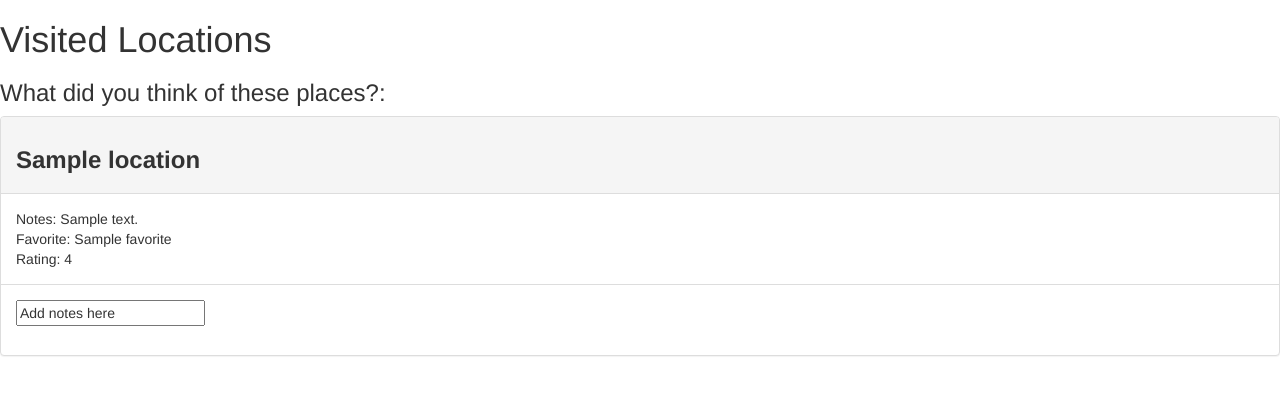
After one commit to BeeNeal/hit_the_spot_neighborhood_exploration, a Flask app: template templates/visited.html in a window 1280 px wide. The commit adds this page. Shown: the top 395 px of the page. Run offline with Flask 2, Linux system fonts and the light colour scheme; the template is opened without the code that fills it: most values are stand-ins (such as "Sample title", 1, 10 or a date in 2020); some libraries are stand-ins or nearby versions.

Commit message:
working bootstrap - have accordion, but WIP actual collapse - added userLoc notes update

```diff
--- a/server.py
+++ b/server.py
@@ -207,12 +207,15 @@ def display_places_visited():
     places_visited = visited_list(session['user_id'])
     num_places = len(places_visited)
     if num_places:
-        return render_template('places_visited.html',
-                               places=places_visited,
-                               num_places=num_places)
+        return render_template('visited.html', places=places_visited)
+            # 'places_visited.html',
+            #                    places=places_visited,
+            #                    num_places=num_places)
     else:
-        flash("Visited any of these places yet?")
-        return redirect('/destinations')
+        return render_template('visited.html', places=places_visited)
+    # else:
+    #     flash("Visited any of these places yet?")
+    #     return redirect('/destinations')
 
 
 if __name__ == "__main__":
--- a/templates/base.html
+++ b/templates/base.html
@@ -1,8 +1,11 @@
 <html>
 <head>
-<!-- Use the below 2 links for mapbox-->
-<script src='https://api.mapbox.com/mapbox-gl-js/v0.44.0/mapbox-gl.js'></script>
-<link href='https://api.mapbox.com/mapbox-gl-js/v0.44.0/mapbox-gl.css' rel='stylesheet' />
+
+<link rel="stylesheet" href="https://maxcdn.bootstrapcdn.com/bootstrap/3.3.7/css/bootstrap.min.css">
+<script src="https://ajax.googleapis.com/ajax/libs/jquery/3.3.1/jquery.min.js"></script>
+<script src="https://maxcdn.bootstrapcdn.com/bootstrap/3.3.7/js/bootstrap.min.js"></script>
+
+
 <link href='static/styles.css' rel='stylesheet' />
 
 
--- /dev/null
+++ b/templates/visited.html
@@ -0,0 +1,59 @@
+{% extends 'base.html' %}
+
+{% block title %}
+Visited Locations
+{% endblock %}
+
+{% block content %}
+<div><h1>Visited Locations</h1></div>
+<div><h3>What did you think of these places?:</h3></div>
+
+{% for place in places  %}
+
+<div class="panel-group" id="accordion" role="tablist" aria-multiselectable="true">
+  <div class="panel panel-default">
+    <div class="panel-heading" role="tab" id="headingOne">
+      <h4 class="panel-title">
+        <a role="button" data-toggle="collapse" data-parent="#accordion" href="#collapseOne" aria-expanded="true" aria-controls="collapseOne">
+          <h3><b>{{ place.location.name }}</b></h3>
+        </a>
+      </h4>
+    </div>
+    <div id="collapseOne" class="panel-collapse collapse in" role="tabpanel" aria-labelledby="headingOne">
+      <div class="panel-body">
+        <div>Notes: {{ place.notes }}</div>
+        <div>Favorite: {{ place.favorite }}</div>
+        <div>Rating: {{ place.rating }}</div>
+      </div>
+
+<!--       <div class='addNotes panel-body'> Add notes here: </div>-->
+   <div class='addNotes panel-body'>
+     <form action='/add_notes' >
+     	<input type='text' name='notes' value='Add notes here'>
+     </form>
+
+    </div>
+
+
+    </div>
+  </div>
+</div>
+
+{% endfor %}
+
+<!-- {% for place in places  %}
+
+<div>
+  <h3><b>{{ place.location.name }}</b></h3>
+  	{{ place.location.address }}<br>
+  <a href={{ place.location.yelp_url }}>	<img src="{{ place.location.pic }}" class='businessImage'></a><br>
+
+</div>
+{% endfor %}
+
+
+</div>
+PROBLEMS: 1)When add endblock in, collapse fails.
+2) when hit any category to collapse, collapses all. This is because I'm creating the same blocks to collapse when I loop, and first one is being affected.
+3) Better way to do the form for add notes than current? looks terrible
+{% endblock %}
```
Also changed, not shown: db_helpers.py (+12 -0 lines).
